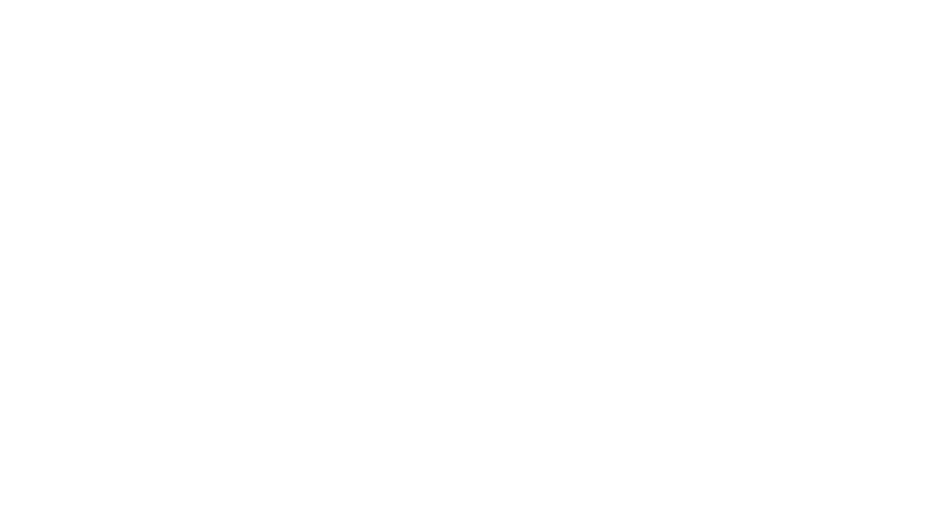
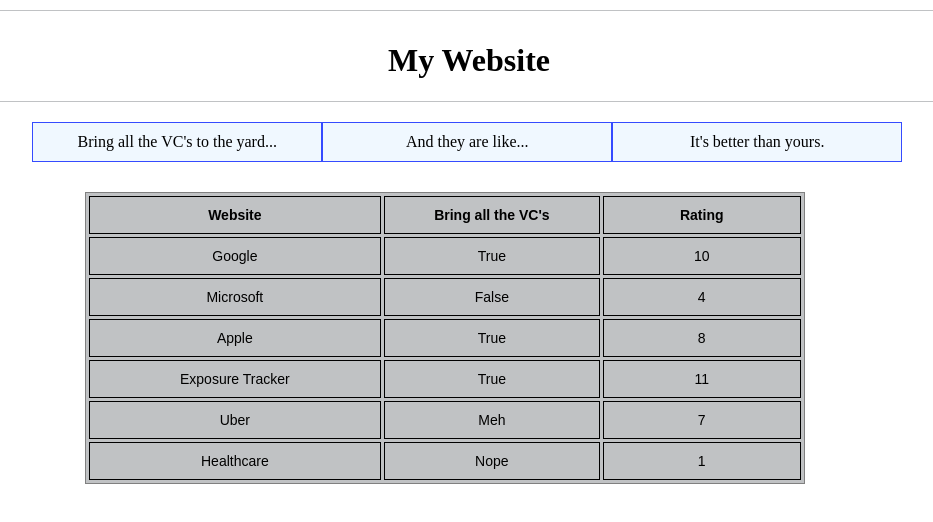
Before and after one commit to glovemasterflex/website_mimic, a plain HTML site: page index.html in a window 1280 px wide. Shown: the whole page, without its empty margins (19-952 px from the left). Drawn offline with Linux system fonts and the light colour scheme.

Commit message:
Continuance of site mimic build

```diff
--- a/index.html
+++ b/index.html
@@ -10,6 +10,58 @@
 
   <body>
 
+    <div class="lead">
+      <h1>My Website</h1>
+    </div>
+
+    <div class="bluel blue">
+      Bring all the VC's to the yard...
+    </div><!--
+    --><div class="blue">
+      And they are like...
+    </div><!--
+    --><div class="blue">
+      It's better than yours.
+    </div>
+
+    <table class="tg">
+      <tr>
+        <th>Website</th>
+        <th>Bring all the VC's</th>
+        <th>Rating</th>
+      </tr>
+      <tr>
+        <td class="tg-baqh">Google</td>
+        <td class="tg-baqh">True</td>
+        <td class="tg-baqh">10</td>
+      </tr>
+      <tr>
+        <td class="tg-baqh">Microsoft</td>
+        <td class="tg-baqh">False</td>
+        <td class="tg-baqh">4</td>
+      </tr>
+      <tr>
+        <td class="tg-baqh">Apple</td>
+        <td class="tg-baqh">True</td>
+        <td class="tg-baqh">8</td>
+      </tr>
+      <tr>
+        <td class="tg-baqh">Exposure Tracker</td>
+        <td class="tg-baqh">True</td>
+        <td class="tg-baqh">11</td>
+      </tr>
+      <tr>
+        <td class="tg-baqh">Uber</td>
+        <td class="tg-baqh">Meh</td>
+        <td class="tg-baqh">7</td>
+      </tr>
+      <tr>
+        <td class="tg-baqh">Healthcare</td>
+        <td class="tg-baqh">Nope</td>
+        <td class="tg-baqh">1</td>
+      </tr>
+    </table>
+
   </body>
 
 
--- a/main.css
+++ b/main.css
@@ -0,0 +1,67 @@
+body {
+  max-width: 960px;
+  text-align: center;
+}
+
+.lead {
+  border-bottom: solid;
+  border-top: solid;
+  margin-bottom: 20px;
+  margin-top: 10px;
+  padding-top: 10px;
+  border-width: 1px;
+  border-color: #C0C2C4;
+}
+
+.blue {
+  float: left;
+  width: 30%;
+  margin-bottom: 30px;
+  border-collapse: none;
+  border:solid;
+  border-width: 1px;
+  padding: 10px 0;
+  border-color: #354BFF;
+  background: #F0F8FF;
+}
+
+.bluel {
+  margin-left:4.5%;
+}
+
+/*
+=====================
+    Table
+=====================
+*/
+
+.tg {
+  margin-left: 10%;
+  border-collapse: none;
+  border-spacing: 3px;
+  border-style: double;
+  border-width: 1px;
+  background-color: #C0C2C4;
+}
+.tg td {
+  font-family: Arial, sans-serif;
+  font-size: 14px;
+  padding: 10px 90px;
+  border-style: solid;
+  border-width: 1px;
+  overflow: hidden;
+  word-break: normal;
+}
+.tg th {
+  font-family: Arial, sans-serif;
+  font-size: 14px;
+  padding: 10px 5px;
+  border-style: solid;
+  border-width: 1px;
+  overflow: hidden;
+  word-break: normal;
+}
+.tg .tg-baqh {
+  text-align: center;
+  vertical-align: top;
+}
```
